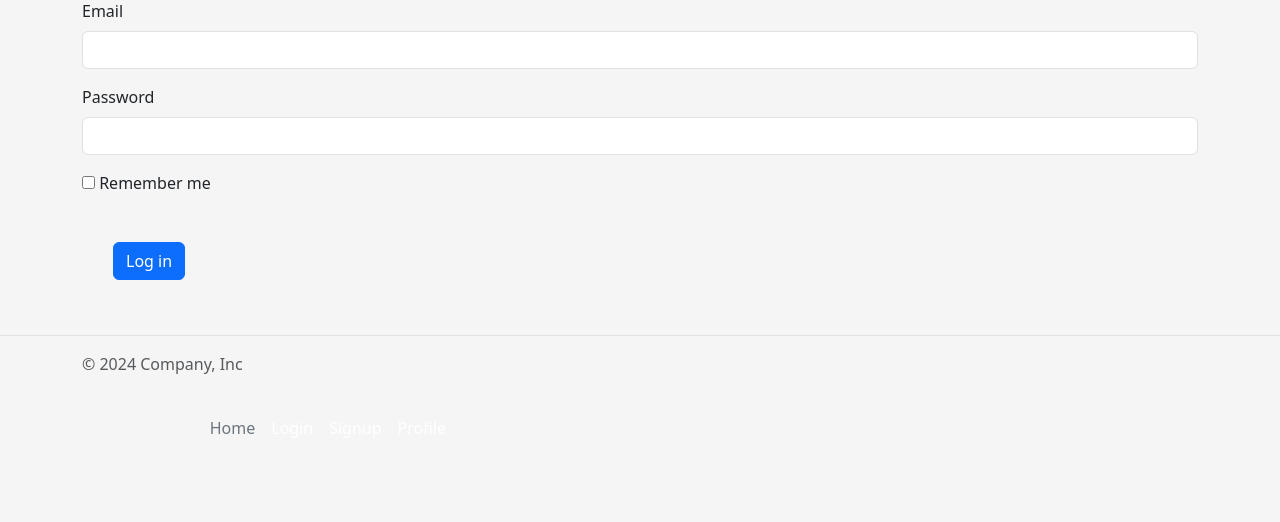
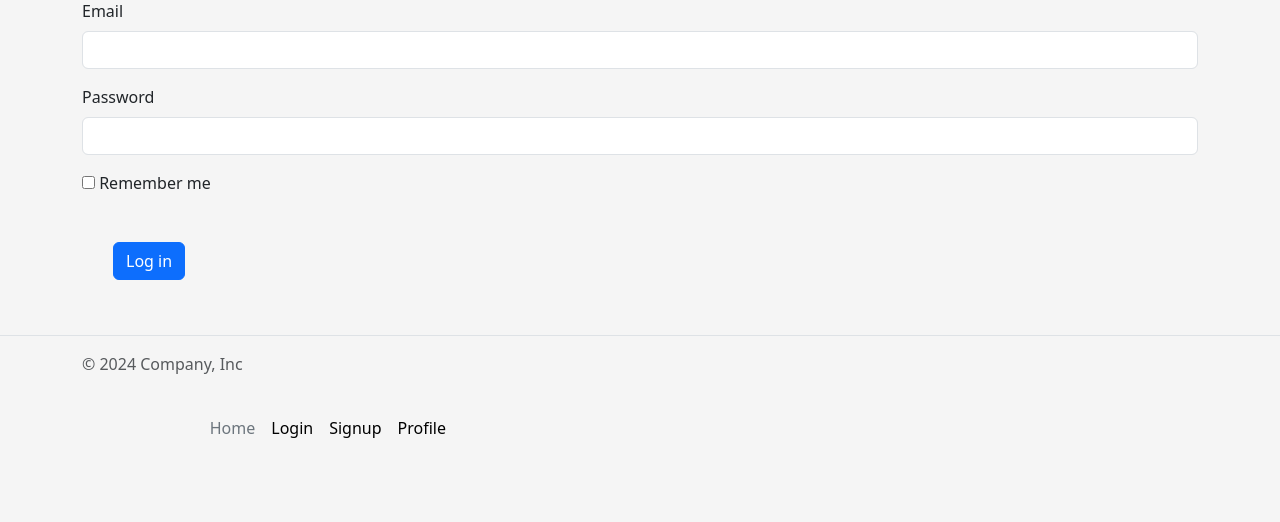
Before and after one commit to ccornfield/GameDream, a Flask app: a page that uses gamedream/templates/base.html in a window 1280 px wide. Shown: the part 73-595 px from the top of the page. Run offline with Flask 3, Linux system fonts and the light colour scheme; parts of the project's set-up code (start-up, migrations or seed data) failed here and were passed over.

Commit message:
fix: Spelling mistakes, poor syntax and poor ux will be adjusted.

```diff
--- a/gamedream/main.py
+++ b/gamedream/main.py
@@ -83,7 +83,7 @@ def add_wishlist():
     titles = list(Titles.query.order_by(Titles.game_title).all())
     if request.method == "POST":
         wishlist = Wishlist(
-            wishlist_name = request.form.get("wishlist_name")
+            wishlist_name = request.form.get("wishlist_name"),
             title_id = request.form.get("title_id"),
             author_id = current_user.id
         )
--- a/gamedream/models.py
+++ b/gamedream/models.py
@@ -2,8 +2,9 @@ from gamedream import db
 from flask_login import UserMixin
 
 wishlist_titles = db.Table("wishlist_titles",
-                           db.Column('game_wishlist_id', db.Integer, backref="game_titles", db.ForeignKey('wishlist.id'), cascade="all, delete", lazy=True)
-                           db.Column('game_title_id', db.Integer, db.ForeignKey('titles.id', ondelete="CASCADE")nullable=True))
+                           db.Column('game_wishlist_id', db.Integer, db.ForeignKey('wishlist.id')),
+                           db.Column('game_title_id', db.Integer, db.ForeignKey('titles.id'))
+                           )
 
 class Wishlist(db.Model):
     # schema for the Wishlist model
--- a/gamedream/static/style.css
+++ b/gamedream/static/style.css
@@ -19,9 +19,9 @@ h3{
 }
 
 .btn-success{
-    color: #087e8b;
+    background-color: #087e8b;
 }
 
 .btn-danger{
-    color: #ff5a5f;
+    background-color: #ff5a5f;
 }
--- a/gamedream/templates/base.html
+++ b/gamedream/templates/base.html
@@ -54,19 +54,19 @@
                 <ul class="nav col-md-4 justify-content-end">
                   <li><a href="{{ url_for('main.home') }}" class="nav-link px-2 text-secondary">Home</a></li>
                   {% if current_user.is_authenticated %}
-                  <li><a href="{{ url_for('main.add_title') }}" class="nav-link px-2 text-white">Create Title</a></li>
-                  <li><a href="{{ url_for('main.add_wishlist') }}" class="nav-link px-2 text-white">Create Wishlist</a></li>
-                  <li><a href="{{ url_for('main.title') }}" class="nav-link px-2 text-white">Titles</a></li>
-                  <li><a href="{{ url_for('main.wishlist') }}" class="nav-link px-2 text-white">Wishlists</a></li>
+                  <li><a href="{{ url_for('main.add_title') }}" class="nav-link px-2 text-black">Create Title</a></li>
+                  <li><a href="{{ url_for('main.add_wishlist') }}" class="nav-link px-2 text-black">Create Wishlist</a></li>
+                  <li><a href="{{ url_for('main.title') }}" class="nav-link px-2 text-black">Titles</a></li>
+                  <li><a href="{{ url_for('main.wishlist') }}" class="nav-link px-2 text-black">Wishlists</a></li>
                   {% endif %}
                   {% if not current_user.is_authenticated %}
-                  <li><a href="{{ url_for('auth.login') }}" class="nav-link px-2 text-white">Login</a></li>
-                  <li><a href="{{ url_for('auth.signup') }}" class="nav-link px-2 text-white">Signup</a></li>
+                  <li><a href="{{ url_for('auth.login') }}" class="nav-link px-2 text-black">Login</a></li>
+                  <li><a href="{{ url_for('auth.signup') }}" class="nav-link px-2 text-black">Signup</a></li>
                   {% endif %}
                   {% if current_user.is_authenticated %}
-                  <li><a href="{{ url_for('auth.logout') }}" class="nav-link px-2 text-white">Logout</a></li>
+                  <li><a href="{{ url_for('auth.logout') }}" class="nav-link px-2 text-black">Logout</a></li>
                   {% endif %}
-                  <li><a href="{{ url_for('main.profile') }}" class="nav-link px-2 text-white">Profile</a></li>
+                  <li><a href="{{ url_for('main.profile') }}" class="nav-link px-2 text-black">Profile</a></li>
                 </ul>
               </div>
         </footer>
```
